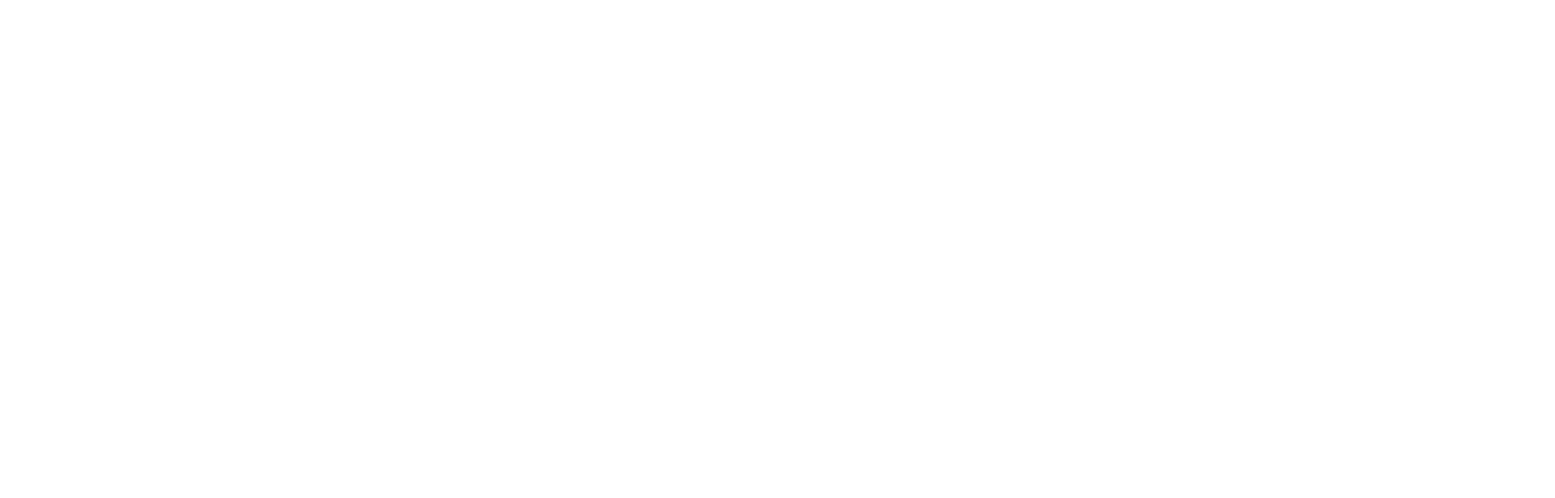
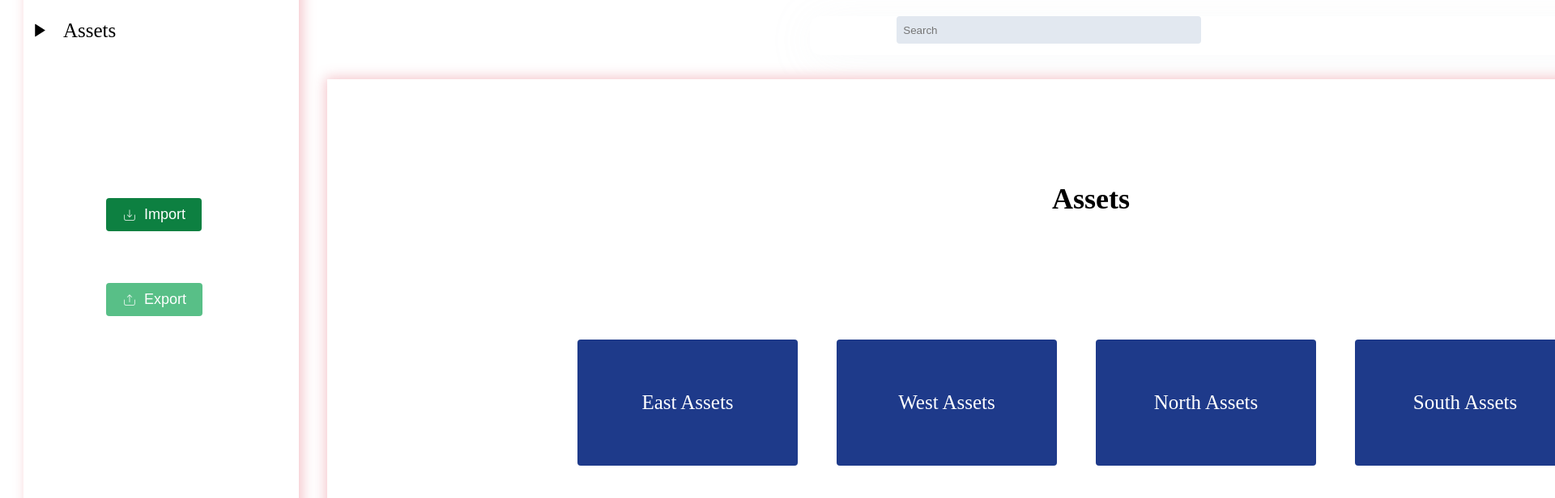
Before and after one commit to ak220193/Asset-DSt, a React (Create React App) app: page /dashboardMain in a window 1280 px wide. Before the commit this address had no page. Shown: the top 616 px of the page at 81% size, 1920 px wide, since content can reach past the window. Built offline with nearby package versions, Linux system fonts and the light colour scheme; a web font is replaced by a local one.

Commit message:
dashboard main and navabr updated

```diff
--- a/src/App.js
+++ b/src/App.js
@@ -2,6 +2,7 @@
 import Login from './Pages/Login/Login';
 import Dashboard from './Pages/Dashboard/Dashboard';
 import { BrowserRouter as Router, Routes, Route } from 'react-router-dom';
+import DashboardMain from './Pages/DashboardMain/DashboardMain';
 // import Sidebar from './Components/Sidebar/Sidebar';
 // import Navbar from './Components/Navbar/Navbar';
 
@@ -13,6 +14,7 @@
       <Routes>
         <Route path="/" element={<Login />} />
         <Route path="/dashboard" element={<Dashboard />} />
+        <Route path="/dashboardMain" element={<DashboardMain />} />
       </Routes>
     </Router>
   );
--- /dev/null
+++ b/src/Components/Navbar/NavbarMain.jsx
@@ -0,0 +1,26 @@
+import React from "react";
+import { FaCog, FaUser } from "react-icons/fa";
+
+const NavbarMain = () => {
+    return (
+        <div className="absolute top-[20px] w-[1208px] h-12 text-lg text-darkslategray-100 font-nunito-sans ml-[1000px]">
+            <div className="absolute h-full w-full top-[0%] right-[0%] bottom-[0%] left-[0%] rounded-[14px] bg-white shadow-[0px_6px_58px_rgba(196,_203,_214,_0.1)]" />
+
+            <input
+                type="text"
+                placeholder="Search"
+                className="absolute top-[calc(50% - 13px)] left-[8.88%] px-2 h-8 rounded border-none outline-none bg-slate-200 w-[360px]"
+
+            />
+
+            <div className="absolute top-[calc(50% - 13px)] right-[8.88%] cursor-pointer">
+                <FaCog size={20} />
+            </div>
+            <div className="absolute top-[calc(50% - 13px)] right-[4%] cursor-pointer">
+                <FaUser size={20} />
+            </div>
+        </div>
+    );
+};
+
+export default NavbarMain;
--- /dev/null
+++ b/src/Components/Sidebar/SidebarMain.js
@@ -0,0 +1,58 @@
+import React from "react";
+import { CiImport } from "react-icons/ci";
+import { CiExport } from "react-icons/ci";
+import { IoMdSettings } from "react-icons/io";
+import { IoIosLogOut } from "react-icons/io";
+import { useNavigate } from "react-router-dom";
+import { GiPathDistance } from "react-icons/gi";
+import { IoIosPlay } from "react-icons/io";
+
+const SidebarMain = () => {
+    const navigate = useNavigate();
+
+    const handleLogout = () => {
+        navigate('/')
+    }
+    return (
+    <div
+        className="absolute top-[calc(50%_-_538.5px)] left-[29px] rounded-31xl bg-white shadow-[4px_10px_15px_rgba(241,_180,_187,_0.8)] w-[340px] overflow-hidden text-black font-calibri h-[1050px] mt-4">
+
+      <div className="absolute top-[18px] left-[calc(50%_-_109px)] text-[32px] font-semibold  text-[rgb(157,49,113)]">
+          GVG - Plant
+       </div>
+       <b className="absolute top-[92px] left-[calc(50%_-_18px)] text-[27px] [text-decoration:underline] font-times-new-roman ml-[-50px]">
+        <GiPathDistance className="mr-2 mb-[-3px]"/>
+          Path
+        </b>
+        <div className="absolute top-[146px] text-[25px] ml-2">
+            <IoIosPlay className="mb-[-4px] mr-4"/>
+            Assets
+        </div>
+
+      <div className="absolute top-[992px] left-[78px] text-zinc-900 text-[24px] cursor-pointer" onClick={handleLogout}>
+        <IoIosLogOut style={{marginRight:'10px', marginBottom:'-3px'}}/>
+        Logout
+        </div>
+        <div className="absolute top-[933px] left-[78px] text-zinc-900 text-[24px]">
+            <IoMdSettings style={{marginRight:'10px', marginBottom:'-3px'}}/>
+            Settings
+        </div>
+
+        <button className="absolute top-[35%] left-[30%] transform translate(-50%, -50%) rounded-31xl bg-rose-pink flex flex-row items-center justify-start py-2.5 px-5 gap-[9px] text-[18px] text-white font-poppins cursor-pointer text-center rounded"
+         style={{ backgroundColor: "#0d8041", border:'#0d8041' }}
+        >
+            <CiImport/>
+            Import
+        </button>
+        <button className="absolute top-[45%] left-[30%] transform translate(-50%, -50%) rounded-31xl bg-rose-pink flex flex-row items-center justify-start py-2.5 px-5 gap-[9px] text-center text-[18px] text-white font-poppins cursor-pointer rounded"
+         style={{ backgroundColor: "#58bf87", border:'#58bf87' }}
+        >
+            <CiExport/>
+           Export
+        </button>
+      </div>
+
+    )
+}
+
+export default SidebarMain;
--- a/src/Pages/Dashboard/Dashboard.jsx
+++ b/src/Pages/Dashboard/Dashboard.jsx
@@ -2,14 +2,14 @@
 import { CiCirclePlus } from "react-icons/ci";
 import { FaRegEdit } from "react-icons/fa";
 import Sidebar from "../../Components/Sidebar/Sidebar";
-import Navbar from "../../Components/Navbar/Navbar";
+import NavbarMain from "../../Components/Navbar/NavbarMain";
 
 const Dashboard = () => {
 
   return (
     <div>
 <Sidebar/>
-        <Navbar/>
+<NavbarMain/>
       <div className="absolute top-[98px] left-[404px] rounded-31xl bg-white shadow-[0px_0px_15px_2px_rgba(241,_180,_187,_0.8)] w-[1850px] h-[950px] overflow-hidden text-center text-white">
 
         <div className="absolute top-[44px] left-[1229px] w-6 h-6 overflow-hidden" />
--- /dev/null
+++ b/src/Pages/DashboardMain/DashboardMain.jsx
@@ -0,0 +1,53 @@
+import React from "react";
+import SidebarMain from "../../Components/Sidebar/SidebarMain";
+import NavbarMain from "../../Components/Navbar/NavbarMain";
+import { CiCirclePlus } from "react-icons/ci";
+
+const DashboardMain = () => {
+
+  return (
+    <div>
+      <SidebarMain/>
+      <NavbarMain/>
+      <div className="absolute top-[98px] left-[404px] rounded-31xl bg-white shadow-[0px_0px_15px_2px_rgba(241,_180,_187,_0.8)] w-[1850px] h-[950px] overflow-hidden text-center text-white ">
+        <div className="absolute top-0 left-0 m-4 cursor-pointer ml-[1780px]">
+          <CiCirclePlus className="text-slate-950 font-bold text-[50px]"/>
+        </div>
+        <div className="absolute top-[44px] left-[1229px] w-6 h-6 overflow-hidden" />
+        <div className="absolute h-[10.32%] w-[18.54%] top-[9.32%] bottom-[80.36%]  rounded-6xl bg-palevioletred overflow-hidden text-9xl"></div>
+        <div>
+          <b className="absolute top-[31px] left-[calc(50% - 73px)] text-[36px] text-black text-left mt-24 ml-[-30px]">
+            Assets
+          </b>
+        </div>
+
+        <div className="mt-10 p-8 bg-gray-200 rounded-md">
+          <div className="flex flex-wrap justify-center mt-[250px]">
+            <div className="flex mb-4 ">
+              <div className="bg-blue-900 text-white px-4 py-2 mr-4 w-[240px] h-[140px] rounded text-[25px] flex items-center justify-center">
+                East Assets
+              </div>
+            </div>
+            <div className="flex mb-4 ml-8">
+              <div className="bg-blue-900 text-white px-4 py-2 mr-4 w-[240px] h-[140px] rounded text-[25px] flex items-center justify-center">
+                West Assets
+              </div>
+            </div>
+            <div className="flex mb-4 ml-8">
+              <div className="bg-blue-900 text-white px-4 py-2 mr-4 w-[240px] h-[140px] rounded text-[25px] flex items-center justify-center">
+                North Assets
+              </div>
+            </div>
+            <div className="flex ml-8">
+              <div className="bg-blue-900 text-white px-4 py-2 w-[240px] h-[140px] rounded text-[25px] flex items-center justify-center">
+                South Assets
+              </div>
+            </div>
+          </div>
+        </div>
+      </div>
+    </div>
+  );
+};
+
+export default DashboardMain;
--- a/src/Pages/Login/Login.jsx
+++ b/src/Pages/Login/Login.jsx
@@ -3,9 +3,6 @@
 
 const Login = () => {
   const navigate = useNavigate();
-  // const onSignInContainerClick = useCallback(() => {
-
-  // }, []);
 
   const handleLogin = () => {
     navigate('/dashboard')
```
Also changed, not shown: src/Components/Navbar/Navbar.jsx (renamed from src/Components/Navbar/Navbar.js), src/Pages/Login/Login.css (deleted).
